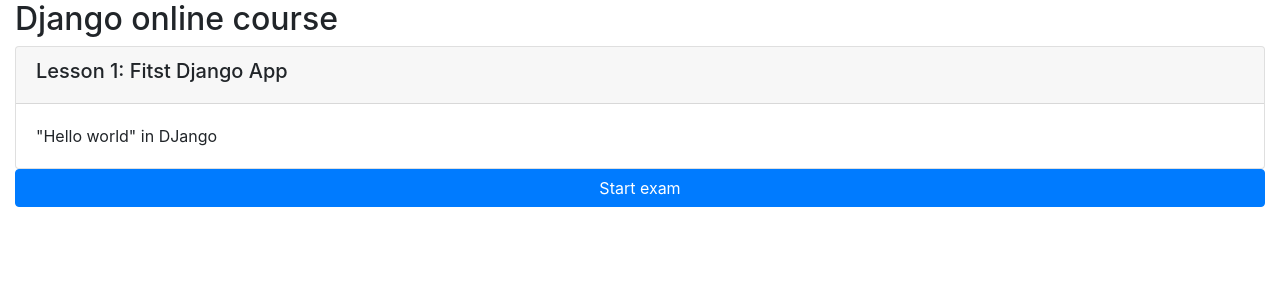
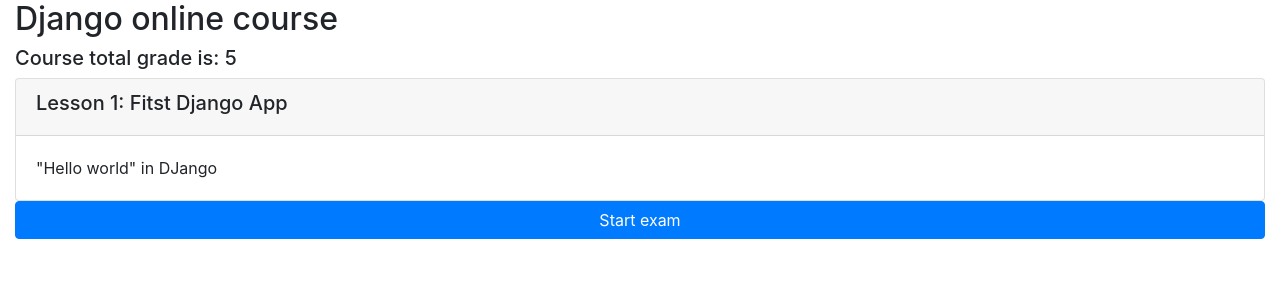
Before and after one commit to ValeriyN/coursera-django-final-cloud-app-with-database, a Django app: page /onlinecourse/1/ in a window 1280 px wide. Shown: the part 56-356 px from the top of the page. Run offline with Django 3.2, Linux system fonts and the light colour scheme; data comes from the database, SQL or seed files in the repository; some libraries are stand-ins or nearby versions.

Commit message:
next next draft

```diff
--- a/onlinecourse/models.py
+++ b/onlinecourse/models.py
@@ -2,6 +2,7 @@
 from django.utils.timezone import now
 try:
     from django.db import models
+    from django.db.models import Sum
 except Exception:
     print("There was an error loading django modules. Do you have django installed?")
     sys.exit()
@@ -62,6 +63,9 @@
     users = models.ManyToManyField(settings.AUTH_USER_MODEL, through='Enrollment')
     total_enrollment = models.IntegerField(default=0)
     is_enrolled = False
+
+    def total_grade(self):
+       return int(self.question_set.aggregate(Sum('grade'))['grade__sum'])
 
     def __str__(self):
         return "Name: " + self.name + "," + \
@@ -147,6 +151,6 @@
 #    Other fields and methods you would like to design
 
 
-class OnlinecourseSubmissionChoices(models.Model):
+class SubmissionChoices(models.Model):
    submission = models.ForeignKey(Submission, on_delete=models.CASCADE)
    choice = models.ForeignKey(Choice, on_delete=models.CASCADE)
--- a/onlinecourse/templates/onlinecourse/course_detail_bootstrap.html
+++ b/onlinecourse/templates/onlinecourse/course_detail_bootstrap.html
@@ -42,6 +42,7 @@
     <!-- Page content -->
     <div class="container-fluid">
             <h2>{{ course.name }}</h2>
+            <h5>Course total grade is: {{course.total_grade}}</h5>
             <div class="card-columns-vertical">
                 {% for lesson in course.lesson_set.all %}
                     <div class="card mt-1">
@@ -80,7 +81,7 @@
             <form id="questionform" class="collapse" action= "{% url 'onlinecourse:submit' course.pk%}" method="post">
                         {% for question in course.question_set.all %}
                         <div class="card mt-1">
-                            <div class="card-header"><h5>{{ question.question_text}}</h5></div>
+                            <div class="card-header"><h5>{{ question.question_text}} (grade: {{question.grade}})</h5></div>
                             {% csrf_token %}
                             <div class="form-group">
                                 {% for choice in question.choice_set.all %}
--- a/onlinecourse/views.py
+++ b/onlinecourse/views.py
@@ -1,7 +1,7 @@
 from django.shortcuts import render
 from django.http import HttpResponseRedirect
 # <HINT> Import any new Models here
-from .models import Course, Enrollment, Question, Choice, Submission, OnlinecourseSubmissionChoices
+from .models import Course, Enrollment, Question, Choice, Submission, SubmissionChoices
 from django.contrib.auth.models import User
 from django.shortcuts import get_object_or_404, render, redirect
 from django.urls import reverse
@@ -118,7 +118,7 @@
 
     submission = Submission.objects.create(enrollment=enrollment)
     for choice_id in choice_ids:
-        OnlinecourseSubmissionChoices.objects.create(submission=submission, choice=Choice.objects.get(id=choice_id))
+       SubmissionChoices.objects.create(submission=submission, choice=Choice.objects.get(id=choice_id))
 
     return HttpResponseRedirect(reverse(viewname='onlinecourse:show_exam_result', args=(course.id, submission.id,)))
 
@@ -145,9 +145,15 @@
     context = {}
     course = get_object_or_404(Course, pk=course_id)
     submission = get_object_or_404(Submission, pk=submission_id)
-    selected_ids = submission.onlinecoursesubmissionchoices_set.all()
+    selected_ids = submission.submissionchoices_set.all().values('choice_id')
+    correct_choices_qty = Choice.objects.all().filter(is_correct=True, id__in=selected_ids).count()
+    course_total_grade = course.total_grade
     context['course'] = course
     context['grade'] = 10
     context['selected_ids'] = selected_ids
+    context['correct_choices_qty'] = correct_choices_qty
+    context['course_total_grade'] = course_total_grade
+
+
     # Question.is_get_score(self, selected_ids)
     return render(request, 'onlinecourse/exam_result_bootstrap.html', context)
```
Also changed, not shown: onlinecourse/templates/onlinecourse/exam_result_bootstrap.html (+18 -0 lines), db.sqlite3, onlinecourse/migrations/0005_auto_20221118_0717.py (added).
